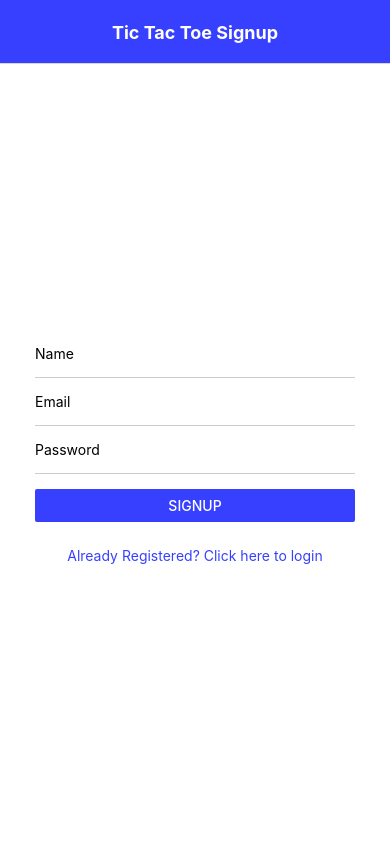
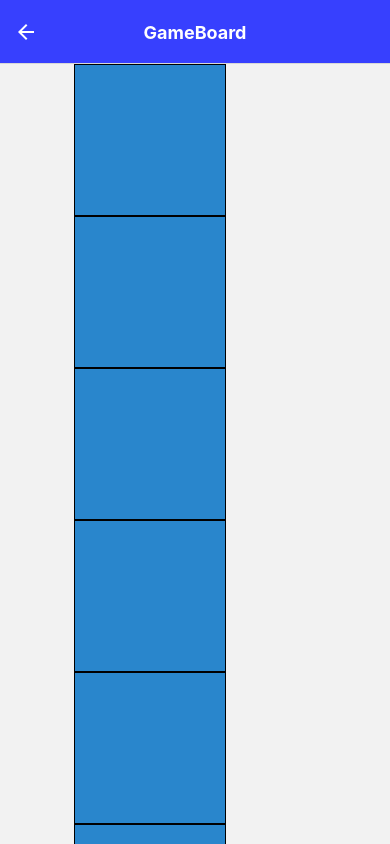
Before and after one commit to bkfwebdev/rnttt, a React Native app: screen /GameBoard in a window 390 px wide. Shown: the top 844 px of the page. Built offline with nearby package versions, Linux system fonts and the light colour scheme.

Commit message:
click event works, css formatting and game logic needs work

```diff
--- a/App.js
+++ b/App.js
@@ -6,6 +6,7 @@ import Login from './components/login';
 import Signup from './components/signup';
 import Dashboard from './components/dashboard';
 import MainScreen from './components/mainscreen';
+import GameBoard from './components/gameboard';
 
 const Stack = createStackNavigator();
 function MyStack() {
@@ -49,6 +50,10 @@ function MyStack() {
         name="MainScreen"
         component={MainScreen}
       />
+      <Stack.Screen
+      name = "GameBoard"
+      component = {GameBoard}
+      />
     </Stack.Navigator>
   );
 }
--- a/components/dashboard.js
+++ b/components/dashboard.js
@@ -33,7 +33,7 @@ export default class Dashboard extends Component {
           <Button
           color="#3740FE"
           title="Play Tic Toe"
-          onPress={() => this.props.navigation.navigate('MainScreen')}
+          onPress={() => this.props.navigation.navigate('GameBoard')}
         />
       </View>
     );
--- a/components/gameboard.js
+++ b/components/gameboard.js
@@ -1,79 +1,97 @@
 import React, { Component } from 'react';
-import { useState } from 'react';
 import { StyleSheet, View, Text, Button } from 'react-native';
 import firebase from '../database/firebase';
 
-export default class GameBoard extends Component {
-    constructor() {
-      super();
-      this.state = {
-        uid: ''
+class GameBoard extends Component {
+  constructor() {
+    super();
+    this.state = {
+      uid: '',
+      board: Array(9).fill(null),
+      currentPlayer: "X"
+    }
+  }
+
+  calculateWinner = (board) => {
+    const winPatterns = [
+      [0, 1, 2],
+      [3, 4, 5],
+      [6, 7, 8],
+      [0, 3, 6],
+      [1, 4, 7],
+      [2, 5, 8],
+      [0, 4, 8],
+      [2, 4, 6],
+    ];
+
+    for (let i = 0; i < winPatterns.length; i++) {
+      const [a, b, c] = winPatterns[i];
+      if (board[a] && board[a] === board[b] && board[a] === board[c]) {
+        return board[a];
       }
     }
 
-  TicTacToeBoard = () => {
-  const [board, setBoard] = useState(Array(9).fill(null));
-  const [currentPlayer, setCurrentPlayer] = useState('X');
+    return null;
+  };
 
-  const handleCellClick = (index) => {
+  handleCellClick = (index) => {
     // Return early if the cell is already filled or the game is won
-    if (board[index] || calculateWinner(board)) {
+    if (this.state.board[index] || this.calculateWinner(this.state.board)) {
       return;
     }
 
     // Create a copy of the board and update the clicked cell with the current player's mark
-    const newBoard = [...board];
-    newBoard[index] = currentPlayer;
+    const newBoard = [...this.state.board];
+    newBoard[index] = this.state.currentPlayer;
 
     // Update the board state and toggle the current player
-    setBoard(newBoard);
-    setCurrentPlayer(currentPlayer === 'X' ? 'O' : 'X');
+    this.setState({
+      board: newBoard,
+      currentPlayer: this.state.currentPlayer === 'X' ? 'O' : 'X'
+    });
   };
 
-  const renderCell = (index) => {
+  renderCell = (index) => {
     return (
-      <div className="cell" onClick={() => handleCellClick(index)}>
-        {board[index]}
+      <div key = {index} style = {styles.cellStyle} onClick={() => this.handleCellClick(index)}>
+        {this.state.board[index]}
       </div>
     );
   };
 
-  const winner = calculateWinner(board);
-  const status = winner ? `Winner: ${winner}` : `Current Player: ${currentPlayer}`;
+  render() {
+    const theWinner = this.calculateWinner(this.state.board);
+    const gameStatus = theWinner ? `Winner: ${theWinner}` : `Current Player: ${this.state.currentPlayer}`;
 
-  return (
-    <div className="tic-tac-toe-board">
-      <div className="status">{status}</div>
-      <div className="board">
-        {board.map((cell, index) => renderCell(index))}
-      </div>
-    </div>
-  );
-};
+    return (
 
-// Helper function to calculate the winner
-const calculateWinner = (board) => {
-  const winPatterns = [
-    [0, 1, 2],
-    [3, 4, 5],
-    [6, 7, 8],
-    [0, 3, 6],
-    [1, 4, 7],
-    [2, 5, 8],
-    [0, 4, 8],
-    [2, 4, 6],
-  ];
+        <View style = {styles.cellsContainer}>
+          {this.state.board.map((cell, index) => this.renderCell(index))}
+        </View>
 
-  for (let i = 0; i < winPatterns.length; i++) {
-    const [a, b, c] = winPatterns[i];
-    if (board[a] && board[a] === board[b] && board[a] === board[c]) {
-      return board[a];
-    }
+    );
   }
+}
 
-  return null;
-};
+export default GameBoard;
 
-export default TicTacToeBoard;
-
-}
+const styles = StyleSheet.create({
+  cellsContainer: {
+    display: "flex",
+    flexDirection: "row",
+    flexWrap: "wrap",
+    justifyContent: "center",
+    alignItems: "center",
+    width: 300, // Set a fixed width for the container
+    height: 300, // Set a fixed height for the container
+  },
+  cellStyle: {
+    width: 150, // Adjust the width of each cell as needed
+    height: 150, // Adjust the height of each cell as needed
+    borderStyle: "solid",
+    borderColor: "#000",
+    borderWidth: 1,
+    justifyContent: "center",
+    backgroundColor: "#2986cc",
+  },
+});
--- a/components/mainscreen.js
+++ b/components/mainscreen.js
@@ -16,56 +16,9 @@ export default class MainScreen extends Component {
         uid: firebase.auth().currentUser.uid
       }
       return (
-        <View style={styles.mainScreenStyle}>
-            <header style ={styles.headerStyle}><h1 style={styles.h1Style}>Tic Tac Toe</h1><button style={styles.buttonStyle}>Start game</button></header>
+        <View>
+            <header ><h1>Tic Tac Toe</h1><button onPress={() => this.props.navigation.navigate('GameBoard')}>Start game</button></header>
         </View>
       );
     }
   }
-  const styles = StyleSheet.create({
-    container: {
-      flex: 1,
-      display: "flex",
-      justifyContent: 'center',
-      alignItems: 'center',
-      padding: 35,
-      backgroundColor: '#fff'
-    },
-    textStyle: {
-      fontSize: 15,
-      marginBottom: 20
-    },
-    mainScreenStyle :{
-        textAlign: 'center',
-        position: 'absolute',
-        top: 0,
-        left: 0,
-        right: 0,
-        bottom: 0,
-        height: '100%'
-    },
-    headerStyle: {
-        position: 'relative',
-        top: '50%',
-        Webkittransform: 'translatey(-50%)',
-        transform: 'translatey(-50%)'
-    },
-    h1Style: {
-        fontFamily: "Montserrat , sans-serif",
-        lineHeight: 0.7,
-        margin: "0 auto",
-        textAlign: "left",
-        width: "1.875em"
-    },
-    buttonStyle: {
-        margin:'2px',
-        background: '#fff',
-        borderRadius: '4px',
-        boxShadow: '0 2px 0 rgba(0, 0, 0, 0.1)',
-        display: 'inline-block',
-        padding: '1.25em 3em',
-        textDecoration: 'none',
-        WebkitTransition: '0.25s ease',
-        transition: '0.25s ease'
-    }
-  });
```
